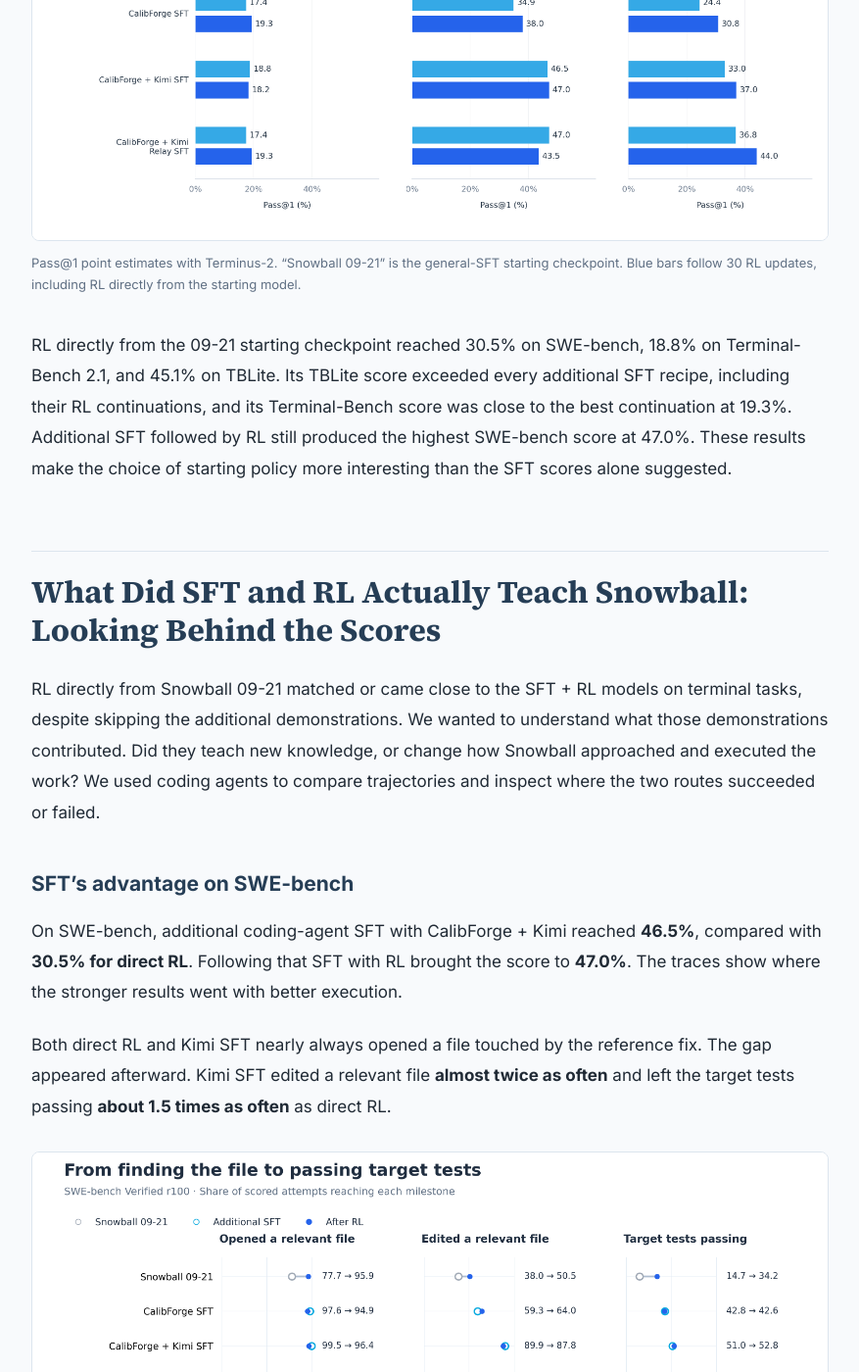
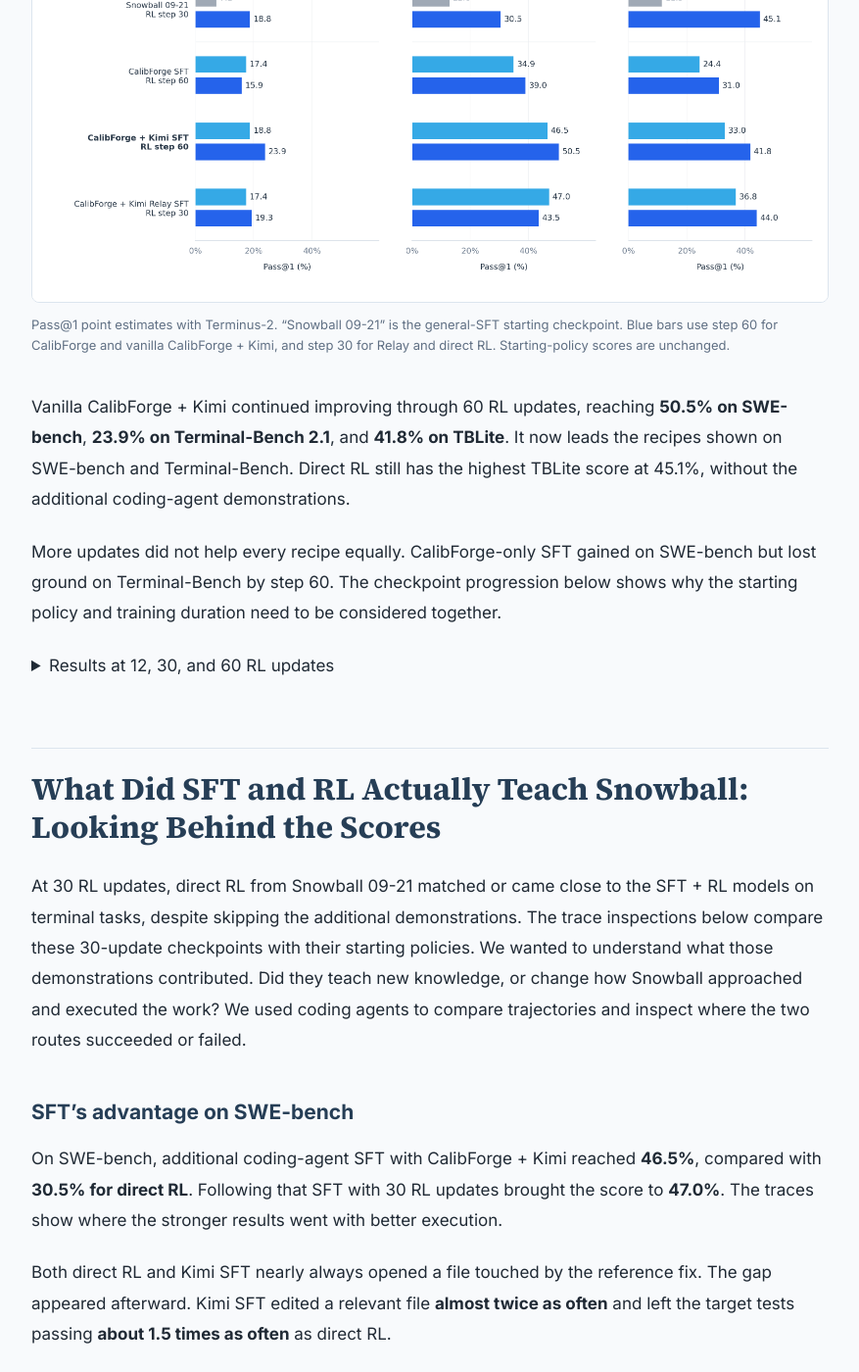
Before and after one commit to lukedhlee/lukedhlee.github.io, a Jekyll site: the page built from _posts/2026-10-21-turning-snowball-into-a-coding-agent.md, in a window 1280 px wide and 1400 px high, scrolled down 13675 px. Shown: the whole window at 98% size, without its empty margins (201-1078 px from the left). Built offline with Jekyll 4.4.1, drawn with Linux system fonts in a browser that asks for light colours; some of the changed text lies outside the part shown.

Commit message:
Highlight vanilla-Kimi step 60 and update RL checkpoint results

```diff
--- a/_posts/2026-10-21-turning-snowball-into-a-coding-agent.md
+++ b/_posts/2026-10-21-turning-snowball-into-a-coding-agent.md
@@ -31,16 +31,16 @@
 
 Some of the most interesting lessons came from reading the model’s attempts. Snowball could find the relevant function and describe a plausible fix, yet struggle to apply it. Other failures led us into the training system itself, where rising reward could hide falling held-out performance. Understanding these patterns helped us decide what to teach the model and what to fix around it.
 
-Both SFT and RL substantially improved Snowball, with different strengths. **RL alone led on TBLite and was competitive on Terminal-Bench**, while **SFT + RL led on SWE-bench**. These results leave us asking how to divide training compute and tasks between SFT and RL. Below, we share the experiments and debugging that led us here.
+Both SFT and RL substantially improved Snowball, with different strengths. **SFT + RL led on SWE-bench and Terminal-Bench**, while **direct RL led on TBLite**. These results leave us asking how to divide training compute and tasks between SFT and RL. Below, we share the experiments and debugging that led us here.
 
 <div class="table-wrap" markdown="1">
 
 | Model, evaluated with Terminus-2 | SWE-bench Verified random-100 | Terminal-Bench 2.1 | OpenThoughts-TBLite |
 |---|---:|---:|---:|
 | [Snowball 09-21](https://github.com/marin-community/marin/issues/8089) | 12.8% | 7.2% | 11.5% |
-| RL | 30.5% | **18.8%** | **45.1%** |
+| RL | 30.5% | 18.8% | **45.1%** |
 | SFT | 46.5% | 18.8% | 33.0% |
-| SFT + RL | **47.0%** | 18.2% | 37.0% |
+| SFT + RL (step 60) | **50.5%** | **23.9%** | 41.8% |
 
 </div>
 
@@ -265,26 +265,38 @@
 
 We probed the vanilla CalibForge epoch-7 model eight times per task and selected tasks it solved between one and six times. This produced a learnable band of 1,833 tasks, comprising 453 R2E-Gym tasks and 1,380 TMax tasks. All three additional-SFT models used this band for RL.
 
-We ran 30 GRPO updates using batches of 64 tasks with eight attempts each, a learning rate of 5e-7, and a 64k context window. For comparison, we also trained Snowball 09-21 directly with RL.
+We ran 30 GRPO updates using batches of 64 tasks with eight attempts each, a learning rate of 5e-7, and a 64k context window. For comparison, we also trained Snowball 09-21 directly with RL. We extended the CalibForge and vanilla CalibForge + Kimi runs to 60 updates.
 
 ## Results So Far
 
-The figure compares Snowball 09-21, direct RL, and each additional SFT recipe before and after RL. Vanilla denotes ordinary teacher-demonstration SFT.
+The figure compares Snowball 09-21, direct RL, and each additional SFT recipe before and after RL. The highlighted run is vanilla CalibForge + Kimi after 60 RL updates, which also supplies the last row of the opening table. Vanilla denotes ordinary teacher-demonstration SFT.
 
 <figure class="research-figure">
-<a href="{{ '/assets/img/snowball/sft-rl-stages.png?v=consistent-recipe-names' | relative_url }}"><img src="{{ '/assets/img/snowball/sft-rl-stages.png?v=consistent-recipe-names' | relative_url }}" alt="Across three benchmarks, the 09-21 starting model is shown in gray, three additional SFT recipes in cyan, and each recipe followed by RL in blue. The blue bar below the starting model shows RL directly from Snowball 09-21. TBLite scores rise after RL in all three SFT recipes, while SWE-bench changes are mixed." width="2951" height="1512" loading="lazy"></a>
-<figcaption>Pass@1 point estimates with Terminus-2. “Snowball 09-21” is the general-SFT starting checkpoint. Blue bars follow 30 RL updates, including RL directly from the starting model.</figcaption>
+<a href="{{ '/assets/img/snowball/sft-rl-stages.png?v=step60-hero' | relative_url }}"><img src="{{ '/assets/img/snowball/sft-rl-stages.png?v=step60-hero' | relative_url }}" alt="Across three benchmarks, the 09-21 starting model is shown in gray, three additional SFT recipes in cyan, and each recipe followed by RL in blue. The blue bar below the starting model shows direct RL at step 30. CalibForge and vanilla CalibForge plus Kimi use step 60, while Relay uses step 30. Vanilla CalibForge plus Kimi reaches 23.9 percent on Terminal-Bench, 50.5 on SWE-bench, and 41.8 on TBLite." width="2951" height="1512" loading="lazy"></a>
+<figcaption>Pass@1 point estimates with Terminus-2. “Snowball 09-21” is the general-SFT starting checkpoint. Blue bars use step 60 for CalibForge and vanilla CalibForge + Kimi, and step 30 for Relay and direct RL. Starting-policy scores are unchanged.</figcaption>
 </figure>
 
-RL directly from the 09-21 starting checkpoint reached 30.5% on SWE-bench, 18.8% on Terminal-Bench 2.1, and 45.1% on TBLite. Its TBLite score exceeded every additional SFT recipe, including their RL continuations, and its Terminal-Bench score was close to the best continuation at 19.3%. Additional SFT followed by RL still produced the highest SWE-bench score at 47.0%. These results make the choice of starting policy more interesting than the SFT scores alone suggested.
+Vanilla CalibForge + Kimi continued improving through 60 RL updates, reaching **50.5% on SWE-bench**, **23.9% on Terminal-Bench 2.1**, and **41.8% on TBLite**. It now leads the recipes shown on SWE-bench and Terminal-Bench. Direct RL still has the highest TBLite score at 45.1%, without the additional coding-agent demonstrations.
+
+More updates did not help every recipe equally. CalibForge-only SFT gained on SWE-bench but lost ground on Terminal-Bench by step 60. The checkpoint progression below shows why the starting policy and training duration need to be considered together.
+
+<details markdown="1">
+<summary>Results at 12, 30, and 60 RL updates</summary>
+
+<figure class="research-figure">
+<a href="{{ '/assets/img/snowball/rl-checkpoint-progress.png' | relative_url }}"><img src="{{ '/assets/img/snowball/rl-checkpoint-progress.png' | relative_url }}" alt="Checkpoint scores for the three SFT recipes at 12, 30, and 60 RL updates. Vanilla CalibForge plus Kimi reaches its highest score on every benchmark at step 60. CalibForge-only Terminal-Bench scores decline. Relay has results through step 30." width="2952" height="954" loading="lazy"></a>
+<figcaption>Pass@1 with Terminus-2. No step-60 Relay result is available. Lines connect the evaluated checkpoints.</figcaption>
+</figure>
+
+</details>
 
 ## What Did SFT and RL Actually Teach Snowball: Looking Behind the Scores
 
-RL directly from Snowball 09-21 matched or came close to the SFT + RL models on terminal tasks, despite skipping the additional demonstrations. We wanted to understand what those demonstrations contributed. Did they teach new knowledge, or change how Snowball approached and executed the work? We used coding agents to compare trajectories and inspect where the two routes succeeded or failed.
+At 30 RL updates, direct RL from Snowball 09-21 matched or came close to the SFT + RL models on terminal tasks, despite skipping the additional demonstrations. The trace inspections below compare these 30-update checkpoints with their starting policies. We wanted to understand what those demonstrations contributed. Did they teach new knowledge, or change how Snowball approached and executed the work? We used coding agents to compare trajectories and inspect where the two routes succeeded or failed.
 
 ### SFT’s advantage on SWE-bench
 
-On SWE-bench, additional coding-agent SFT with CalibForge + Kimi reached **46.5%**, compared with **30.5% for direct RL**. Following that SFT with RL brought the score to **47.0%**. The traces show where the stronger results went with better execution.
+On SWE-bench, additional coding-agent SFT with CalibForge + Kimi reached **46.5%**, compared with **30.5% for direct RL**. Following that SFT with 30 RL updates brought the score to **47.0%**. The traces show where the stronger results went with better execution.
 
 Both direct RL and Kimi SFT nearly always opened a file touched by the reference fix. The gap appeared afterward. Kimi SFT edited a relevant file **almost twice as often** and left the target tests passing **about 1.5 times as often** as direct RL.
 
@@ -309,7 +321,7 @@
 
 <figure class="research-figure">
 <a href="{{ '/assets/img/snowball/trace-working-style.png?v=turns-reasoning' | relative_url }}"><img src="{{ '/assets/img/snowball/trace-working-style.png?v=turns-reasoning' | relative_url }}" alt="On 26 shared TBLite successes, median time is 255 seconds for direct RL versus 604 for SFT plus RL; agent turns are 28.5 versus 31; output tokens are 35 thousand versus 92 thousand; reasoning shares are 42 versus 69 percent of output characters; shell commands are 61 versus 44." width="2952" height="882" loading="lazy"></a>
-<figcaption>Medians of per-task medians over passing attempts, pooling the three SFT + RL recipes. Reasoning share is measured in output characters. These describe successful traces, not the cost of training or every attempt. The direction varied by task.</figcaption>
+<figcaption>Medians of per-task medians over passing attempts, pooling the three SFT + RL recipes at 30 RL updates. Reasoning share is measured in output characters. These describe successful traces, not the cost of training or every attempt. The direction varied by task.</figcaption>
 </figure>
 
 Longer reasoning sometimes paid off. On parking-lot pathfinding, the vanilla Kimi SFT + RL model finished in roughly 100–120 seconds and 6–8 turns, while direct RL took 900–1,100 seconds and 68–83 turns. On shared Terminal-Bench 2.1 successes, direct RL was slower overall. There was no single working style that won everywhere.
@@ -348,7 +360,7 @@
 
 ## Conclusions
 
-SFT and RL both improved Snowball, with SFT + RL leading on SWE-bench and direct RL competitive on terminal tasks. Trace analysis connected those gains to changes in knowledge use and execution, and exposed evaluation reward hacking.
+SFT and RL both improved Snowball. At 60 updates, vanilla CalibForge + Kimi led on SWE-bench and Terminal-Bench, while direct RL retained the highest TBLite score. Trace analysis connected those gains to changes in knowledge use and execution, and exposed evaluation reward hacking.
 
 Agent-assisted trace analysis offers a direction for adaptive training. Agents could diagnose missing knowledge or unreliable execution, prepare targeted demonstrations and runnable environments, and test whether subsequent training improves the intended behavior on held-out tasks. The reward-hacking examples also motivate verifiers that distinguish solving a task from exploiting its evaluation.
 
```
Also changed, not shown: scripts/data/snowball_rl_checkpoints.json (added, +72 -0 lines), scripts/render_snowball_results.py (+44 -5 lines), assets/img/snowball/rl-checkpoint-progress.png (added), assets/img/snowball/rl-checkpoint-progress.svg (added), assets/img/snowball/sft-rl-stages.png, assets/img/snowball/sft-rl-stages.svg.
